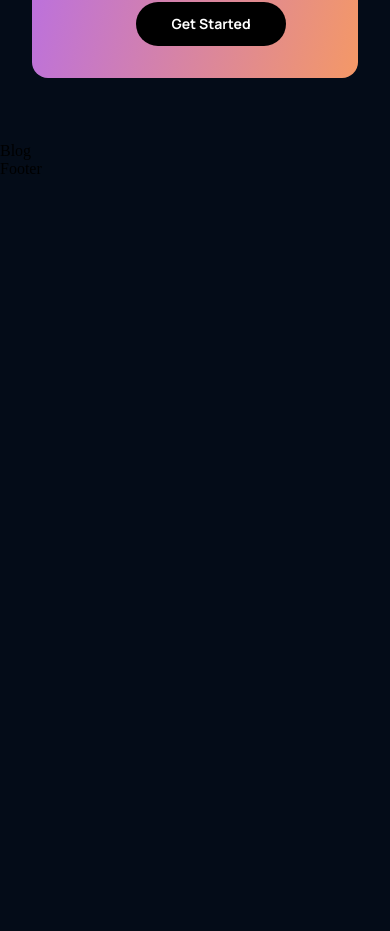
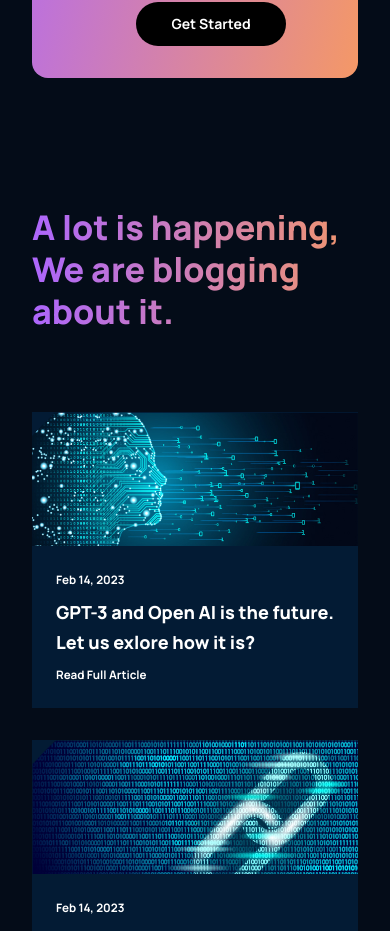
Before and after one commit to niicopina/GPT-3_np, a React (Create React App) app: page / in a window 390 px wide. Shown: the part 3340-4271 px from the top of the page. Before the commit the page ends 3518 px from the top, so only its background shows below. Built offline with nearby package versions, Linux system fonts and the light colour scheme.

Commit message:
blog section

```diff
--- a/src/components/article/Article.jsx
+++ b/src/components/article/Article.jsx
@@ -1,8 +1,19 @@
 import React from 'react'
 import './article.css'
-const Article = () => {
+const Article = ({imgUrl, date, title}) => {
   return (
-    <div>Article</div>
+    <div className="gpt3__blog-container_article">
+      <div className="gpt3__blog-container_article-image">
+        <img src={imgUrl} alt="blog"/>
+      </div>
+      <div className="gpt3__blog-container_article-content">
+        <div>
+          <p>{date}</p>
+          <h3>{title}</h3>
+        </div>
+        <p>Read Full Article</p>
+      </div>
+    </div>
   )
 }
 
--- a/src/components/article/article.css
+++ b/src/components/article/article.css
@@ -0,0 +1,48 @@
+.gpt3__blog-container_article {
+    width: 100%;
+    height: 100%;
+    display: flex;
+    flex-direction: column;
+    background: var(--color-footer);
+}
+.gpt3__blog-container_article-image {
+    width: 100%;
+    height: 100%;
+    background: var(--color-footer);
+}
+.gpt3__blog-container_article-image img {
+    width: 100%;
+    height: 100%;
+}
+.gpt3__blog-container_article-content {
+    display: flex;
+    flex-direction: column;
+    justify-content: space-between;
+    padding: 1rem 1.5rem;
+    height: 100%;
+}
+.gpt3__blog-container_article-content p {
+    font-family: var(--font-family);
+    font-weight: 700;
+    font-size: 11.649px;
+    line-height: 35px;
+    color: #FFFFFF;
+}
+.gpt3__blog-container_article-content h3 {
+    font-family: var(--font-family);
+    font-style: normal;
+    font-weight: 800;
+    font-size: 25.11px;
+    line-height: 30px;
+    color: #FFFFFF;
+    cursor: pointer;
+}
+.gpt3__blog-container_article-content p:last-child {
+    cursor: pointer;
+}
+@media screen and (max-width: 550px) {
+    .gpt3__blog-container_article-content h3 {
+        font-size: 18px;
+        line-height: 25p;
+    }
+}
--- a/src/containers/blog/Blog.jsx
+++ b/src/containers/blog/Blog.jsx
@@ -1,8 +1,26 @@
 import React from 'react'
 import './blog.css'
+import {Article} from '../../components'
+import { blog01, blog02, blog03, blog04, blog05} from './imports'
+
 const Blog = () => {
   return (
-    <div>Blog</div>
+    <div className="gpt3__blog section__padding" id="blog">
+      <div className="gpt3__blog-heading">
+        <h1 className="gradient__text">A lot is happening, We are blogging about it.</h1>
+      </div>
+      <div className="gpt3__blog-container">
+        <div className="gpt3__blog-container_groupA">
+          <Article imgUrl={blog01} date="Feb 14, 2023" title="GPT-3 and Open  AI is the future. Let us exlore how it is?"/>
+        </div>
+        <div className="gpt3__blog-container_groupB">
+          <Article imgUrl={blog02} date="Feb 14, 2023" title="GPT-3 and Open  AI is the future. Let us exlore how it is?"/>
+          <Article imgUrl={blog03} date="Feb 14, 2023" title="GPT-3 and Open  AI is the future. Let us exlore how it is?"/>
+          <Article imgUrl={blog04} date="Feb 14, 2023" title="GPT-3 and Open  AI is the future. Let us exlore how it is?"/>
+          <Article imgUrl={blog05} date="Feb 14, 2023" title="GPT-3 and Open  AI is the future. Let us exlore how it is?"/>
+        </div>
+      </div>
+    </div>
   )
 }
 
--- a/src/containers/blog/blog.css
+++ b/src/containers/blog/blog.css
@@ -0,0 +1,78 @@
+.gpt3__blog {
+    display: flex;
+    flex-direction: column;
+}
+
+.gpt3__blog-heading {
+    width: 100%;
+    text-align: left;
+
+    margin-bottom: 5rem;
+}
+
+.gpt3__blog-heading h1 {
+    font-size: 62px;
+    line-height: 75px;
+    font-family: var(--font-family);
+    font-weight: 800;
+}
+
+.gpt3__blog-container {
+    display: flex;
+    flex-direction: row;
+}
+
+.gpt3__blog-container_groupA {
+    flex: 0.75;
+    margin-right: 2rem;
+}
+
+.gpt3__blog-container_groupB {
+    flex: 1;
+
+    display:grid;
+    grid-template-columns: repeat(2, 1fr);
+    grid-gap: 2rem;
+}
+
+@media screen and (max-width: 990px) {
+    .gpt3__blog-container {
+        flex-direction: column-reverse;
+    }
+
+
+    .gpt3__blog-container_groupA {
+        margin: 2rem 0;
+    }
+
+    .gpt3__blog-container_groupA .gpt3__blog-container_article  {
+       width: 48%;
+    }
+
+    .gpt3__blog-container_groupA .gpt3__blog-container_article-image {
+        height: 250px;
+    }
+}
+
+@media screen and (max-width: 700px) {
+    .gpt3__blog-container_groupB {
+        grid-template-columns: repeat(1, 1fr);
+    }
+
+    .gpt3__blog-container_groupA .gpt3__blog-container_article  {
+       width: 100%;
+    }
+
+    .gpt3__blog-heading h1 {
+        font-size: 46px;
+        line-height: 52px;
+    }
+}
+
+@media screen and (max-width: 550px) {
+    .gpt3__blog-heading h1 {
+        font-size: 34px;
+        line-height: 42px;
+    }
+
+}
--- /dev/null
+++ b/src/containers/blog/imports.js
@@ -0,0 +1,13 @@
+import blog01 from '../../assets/blog01.png'
+import blog02 from '../../assets/blog02.png'
+import blog03 from '../../assets/blog03.png'
+import blog04 from '../../assets/blog04.png'
+import blog05 from '../../assets/blog05.png'
+
+export {
+    blog01,
+    blog02,
+    blog03,
+    blog04,
+    blog05
+}
```
